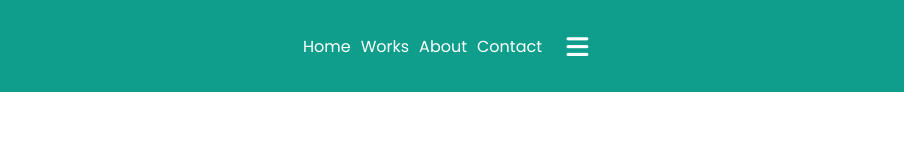
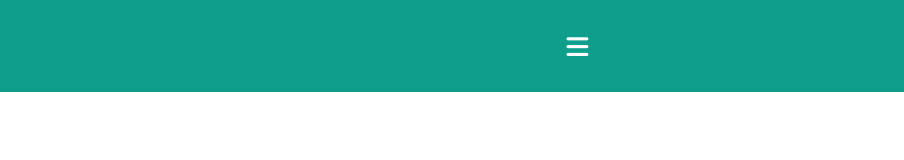
Before and after one commit to Ameer2000Mzori/Animated-Navigation, a website built with webpack: page src/index.html in a window 1280 px wide. Both pictures are taken after a click on the icon 953 px from the left and 46 px from the top of the page. Shown: the full height of the page, 376-1280 px from the left. Built offline with nearby package versions, Linux system fonts and the light colour scheme.

Commit message:
navbar func finished

```diff
--- a/src/index.html
+++ b/src/index.html
@@ -27,7 +27,7 @@
         />
       </div>
       <section class="nav-Wrapper">
-        <div class="nav-Links">
+        <div class="nav-Links active">
           <a href="#">Home</a>
           <a href="#">Works</a>
           <a href="#">About</a>
--- a/src/script.js
+++ b/src/script.js
@@ -1 +1,17 @@
-console.log("hallo world");
+// selecting our elements
+var iEl = document.querySelector("i");
+var navLinks = document.getElementsByClassName("nav-Links")[0];
+// our functions
+var navHandler = function () {
+    if (navLinks.classList.contains("active")) {
+        navLinks.classList.remove("active");
+        iEl.classList.replace("fa-bars", "fa-xmark");
+    }
+    else {
+        navLinks.classList.add("active");
+        iEl.classList.replace("fa-xmark", "fa-bars");
+    }
+};
+// <i class="fa-solid fa-xmark"></i>
+// our eventlsinters
+iEl.addEventListener("click", navHandler);
--- a/src/script.ts
+++ b/src/script.ts
@@ -1 +1,18 @@
-console.log("hallo world");
+// selecting our elements
+const iEl = document.querySelector("i") as HTMLElement;
+const navLinks = document.getElementsByClassName("nav-Links")[0];
+
+// our functions
+const navHandler = () => {
+  if (navLinks.classList.contains("active")) {
+    navLinks.classList.remove("active");
+    iEl.classList.replace("fa-bars", "fa-xmark");
+  } else {
+    navLinks.classList.add("active");
+    iEl.classList.replace("fa-xmark", "fa-bars");
+  }
+};
+// <i class="fa-solid fa-xmark"></i>
+
+// our eventlsinters
+iEl.addEventListener("click", navHandler);
--- a/src/style.scss
+++ b/src/style.scss
@@ -55,7 +55,7 @@ body {
       padding: 0;
       margin: 0;
       transition: all;
-      transition-duration: 0.3s;
+      transition-duration: 1.3s;
       width: 90%;
       cursor: pointer;
 
```
Also changed, not shown: src/style.css.
